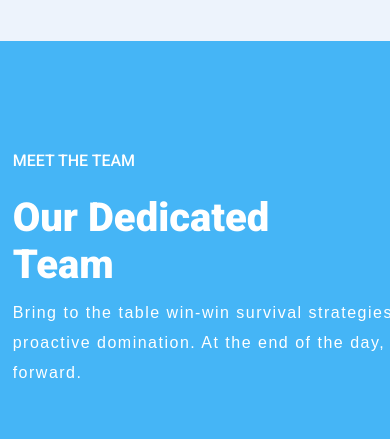
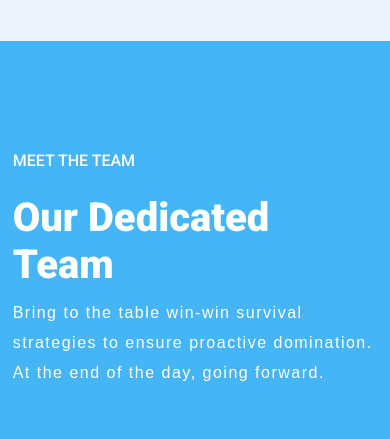
Before and after one commit to ManasKumarLal/PP-Cleanex-N, a plain HTML site: page index.html in a window 390 px wide. Shown: the part 7428-7867 px from the top of the page. Drawn offline with nearby package versions, Linux system fonts and the light colour scheme.

Commit message:
fix overflow paragraph

```diff
--- a/style.css
+++ b/style.css
@@ -904,6 +904,7 @@ body::-webkit-scrollbar-thumb {
 }
 
 .teamMembers .wrapper .text {
+    width: 100%;
     display: flex;
     align-items: center;
     justify-content: space-between;
@@ -1080,7 +1081,10 @@ body::-webkit-scrollbar-thumb {
         flex-direction: column;
         align-items: flex-start;
         gap: 1vmax;
-
+    }
+
+    .teamMembers .wrapper .text>p{
+        width: 100%;
     }
 
     .teamMembers .wrapper .images {
```
